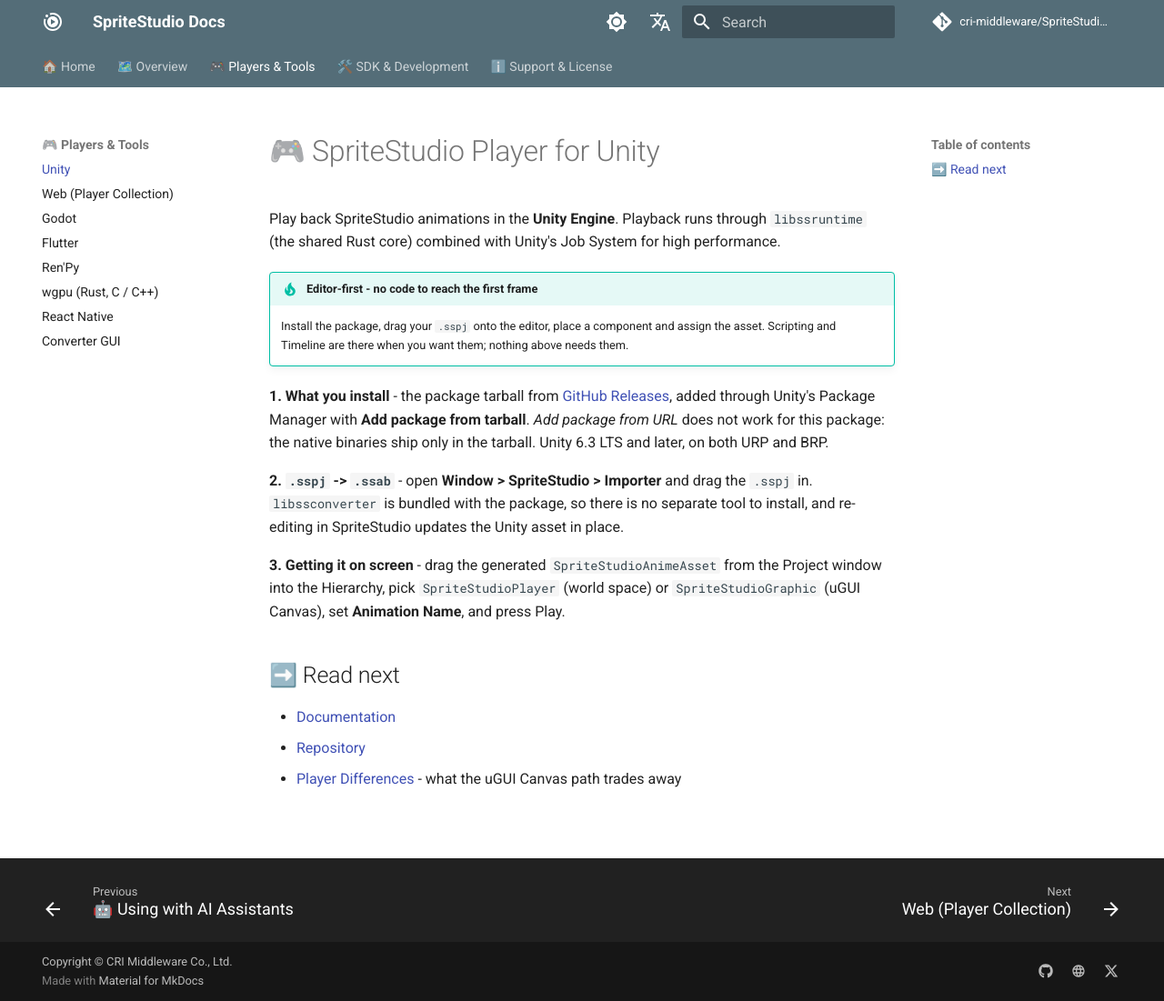
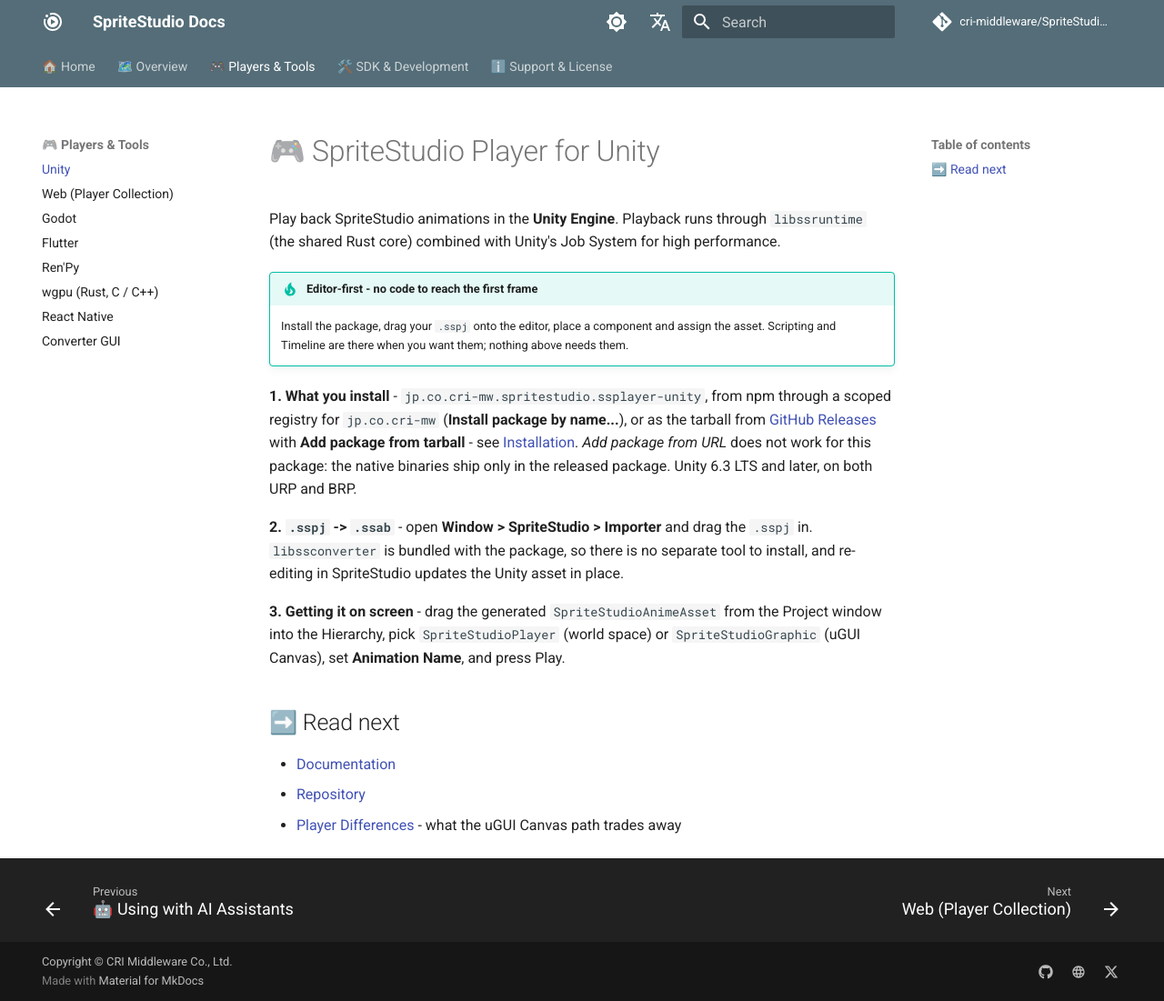
Before and after one commit to cri-middleware/SpriteStudio-Docs, an MkDocs documentation site: the page built from docs/en/players/unity.md, in a window 1280 px wide and 1101 px high. Shown: the whole window at 91% size. Built offline with MkDocs 1.6.1 and Material for MkDocs 9.7.7, drawn with Linux system fonts in a browser that asks for light colours; comment, search, counter and statistics services are not loaded.

Commit message:
Match the install steps on the player pages to the players
React Native installs react-native-skia, not @shopify/react-native-skia;
Flutter installs from pub.dev with `flutter pub add`, not a git dependency
with dependency_overrides; Unity installs from npm through a scoped
registry, or the tarball. The CONTRIBUTING rule that kept pub.dev out of
the pages now names crates.io only.

```diff
--- a/docs/en/players/unity.md
+++ b/docs/en/players/unity.md
@@ -7,11 +7,12 @@ Play back SpriteStudio animations in the **Unity Engine**. Playback runs through
     Install the package, drag your `.sspj` onto the editor, place a component and assign the
     asset. Scripting and Timeline are there when you want them; nothing above needs them.
 
-**1. What you install** - the package tarball from
-[GitHub Releases](https://github.com/cri-middleware/SSPlayerForUnity/releases), added through
-Unity's Package Manager with **Add package from tarball**. *Add package from URL* does not work
-for this package: the native binaries ship only in the tarball. Unity 6.3 LTS and later, on
-both URP and BRP.
+**1. What you install** - `jp.co.cri-mw.spritestudio.ssplayer-unity`, from npm through a scoped
+registry for `jp.co.cri-mw` (**Install package by name...**), or as the tarball from
+[GitHub Releases](https://github.com/cri-middleware/SSPlayerForUnity/releases) with **Add package
+from tarball** - see [Installation](https://cri-middleware.github.io/SSPlayerForUnity/setup/install/).
+*Add package from URL* does not work for this package: the native binaries ship only in the
+released package. Unity 6.3 LTS and later, on both URP and BRP.
 
 **2. `.sspj` -> `.ssab`** - open **Window > SpriteStudio > Importer** and drag the `.sspj` in.
 `libssconverter` is bundled with the package, so there is no separate tool to install, and
```
Also changed, not shown: CONTRIBUTING.md (+2 -2 lines), docs/en/players/flutter.md (+3 -4 lines), docs/en/players/react-native.md (+1 -1 lines), docs/ja/players/flutter.md (+1 -1 lines), docs/ja/players/react-native.md (+1 -1 lines), docs/ja/players/unity.md (+1 -3 lines).
